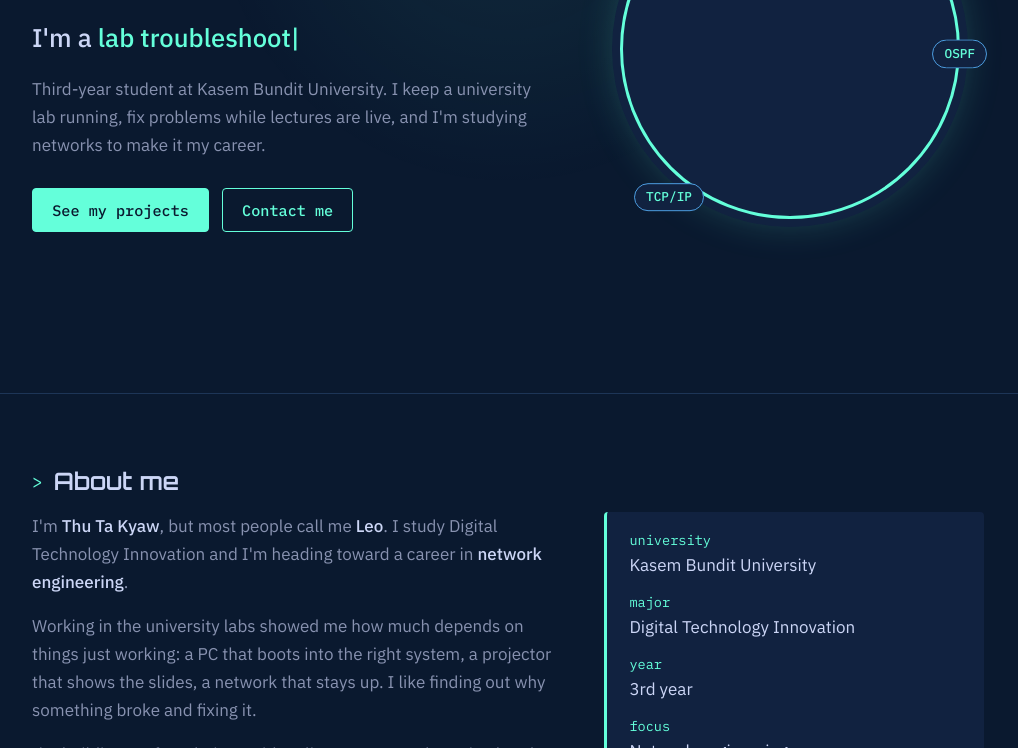
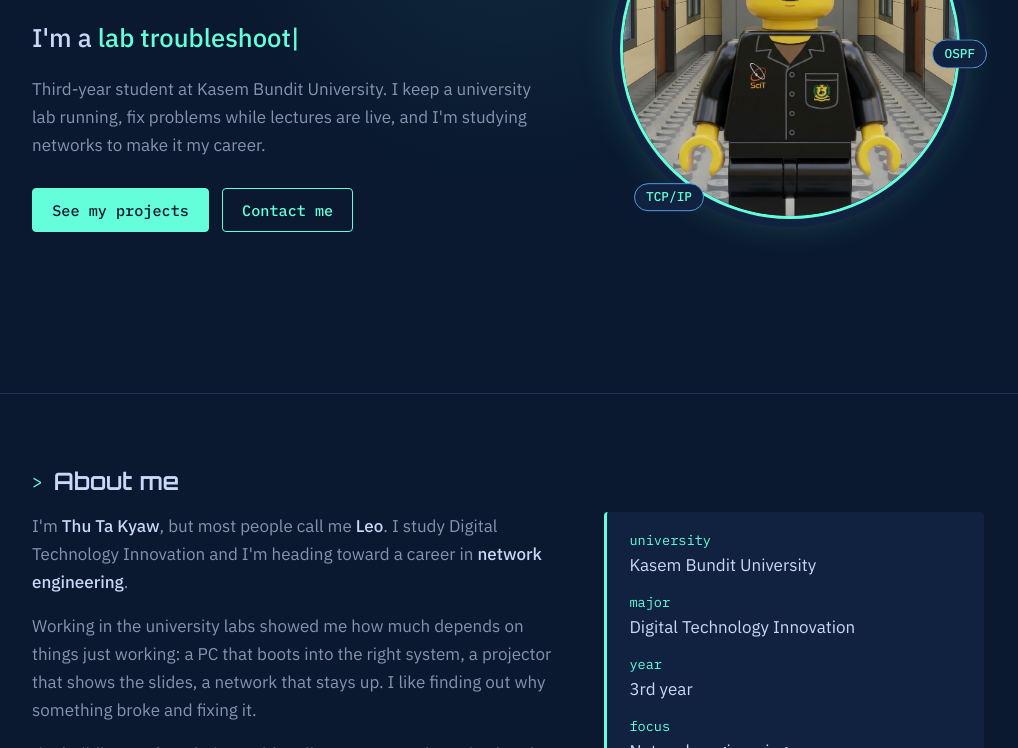
Before and after one commit to leothuta/leothutakyaw, a plain HTML site: page index.html in a window 1280 px wide. Shown: the part 352-1100 px from the top of the page, without its empty margins (132-1150 px from the left). Drawn offline with Linux system fonts and the light colour scheme.

Commit message:
Fix HTML formatting and update image source

```diff
--- a/index.html
+++ b/index.html
@@ -42,7 +42,7 @@
     </div>
     <div class="photo-wrap">
       <!-- PHOTO: save your picture as assets/photo.jpg -->
-      <div class="photo" data-ph="Add your photo: assets/photo.jpg"><img src="assets/photo.jpg/personalphotos/myphoto1.jfif" alt="Photo of Thu Ta Kyaw (Leo)"></div>
+      <div class="photo" data-ph="Add your photo: assets/photo.jpg"><img src="assets/photo1.jfif" alt="Photo of Thu Ta Kyaw (Leo)"></div>
       <span class="chip c1">VLAN</span><span class="chip c2">OSPF</span><span class="chip c3">TCP/IP</span>
     </div>
   </div>
```
